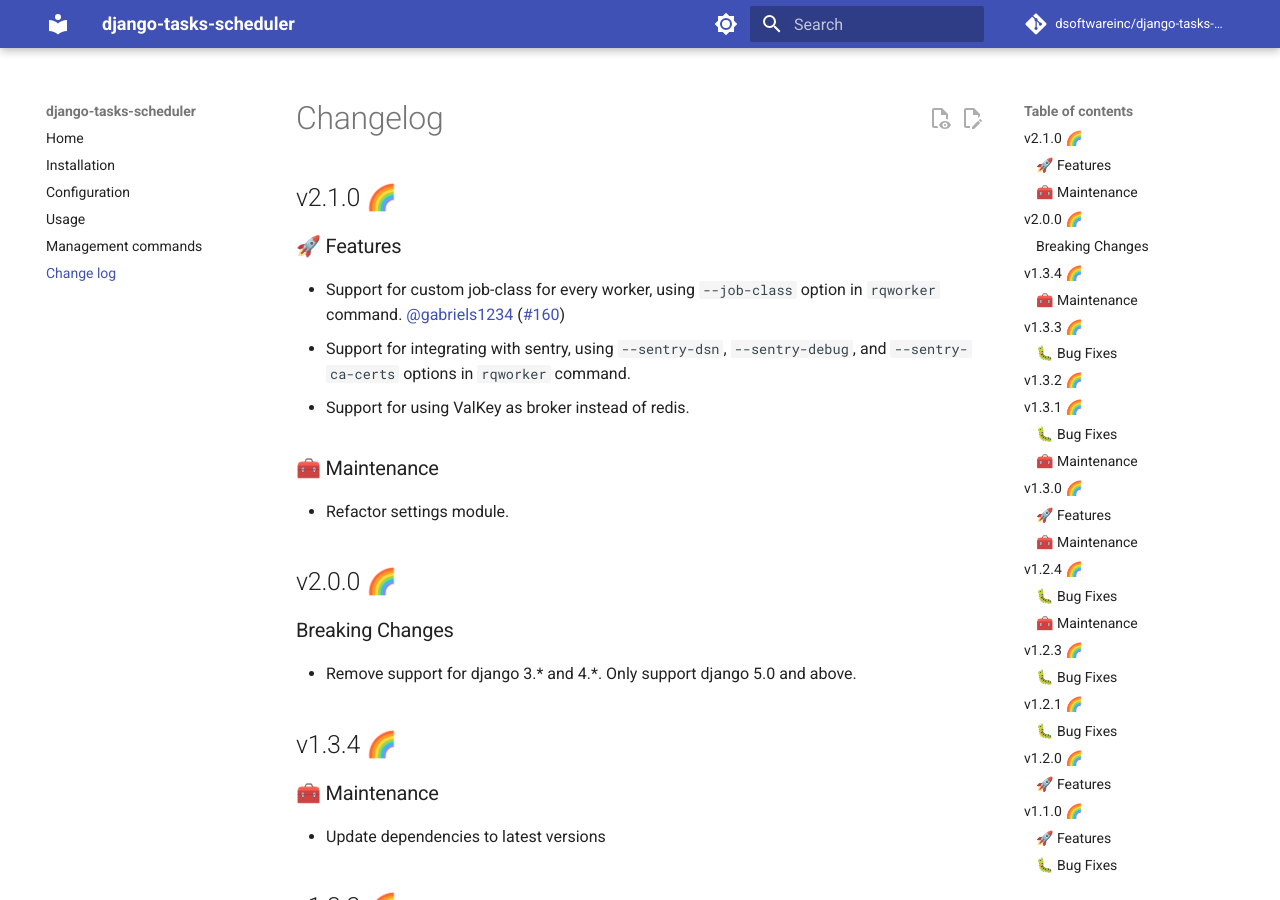
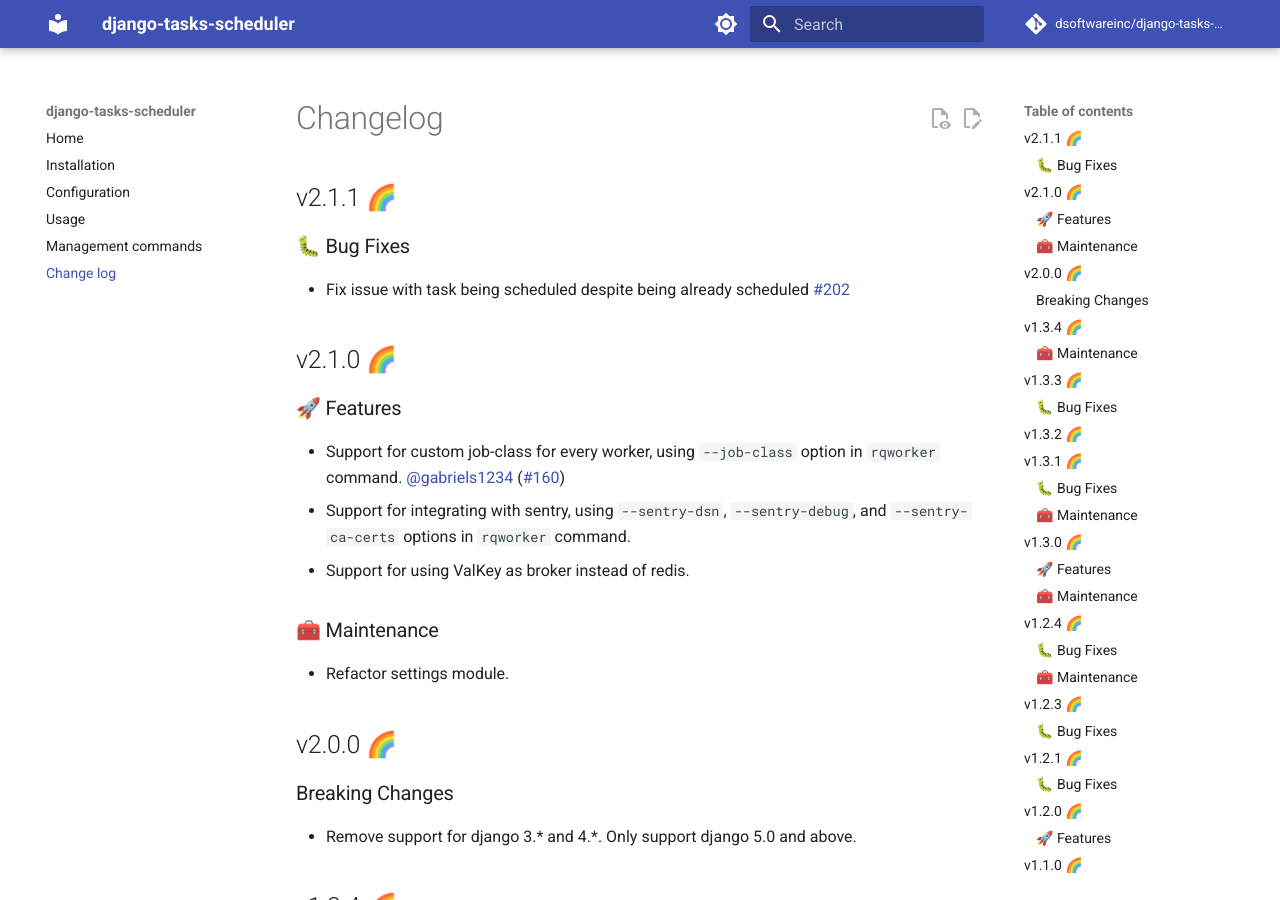
Before and after one commit to django-commons/django-tasks-scheduler, an MkDocs documentation site: the page built from docs/changelog.md, in a window 1280 px wide and 900 px high. Built offline with MkDocs 1.6.1 and Material for MkDocs 9.7.7, drawn with Linux system fonts in a browser that asks for light colours; comment, search, counter and statistics services are not loaded.

Commit message:
Fix #202

```diff
--- a/docs/changelog.md
+++ b/docs/changelog.md
@@ -1,4 +1,10 @@
 # Changelog
+
+## v2.1.1 🌈
+
+### 🐛 Bug Fixes
+
+- Fix issue with task being scheduled despite being already scheduled #202
 
 ## v2.1.0 🌈
 
--- a/pyproject.toml
+++ b/pyproject.toml
@@ -7,7 +7,7 @@
 packages = [
     { include = "scheduler" },
 ]
-version = "2.1.0"
+version = "2.1.1"
 description = "An async job scheduler for django using redis"
 readme = "README.md"
 keywords = ["redis", "django", "background-jobs", "job-queue", "task-queue", "redis-queue", "scheduled-jobs"]
```
